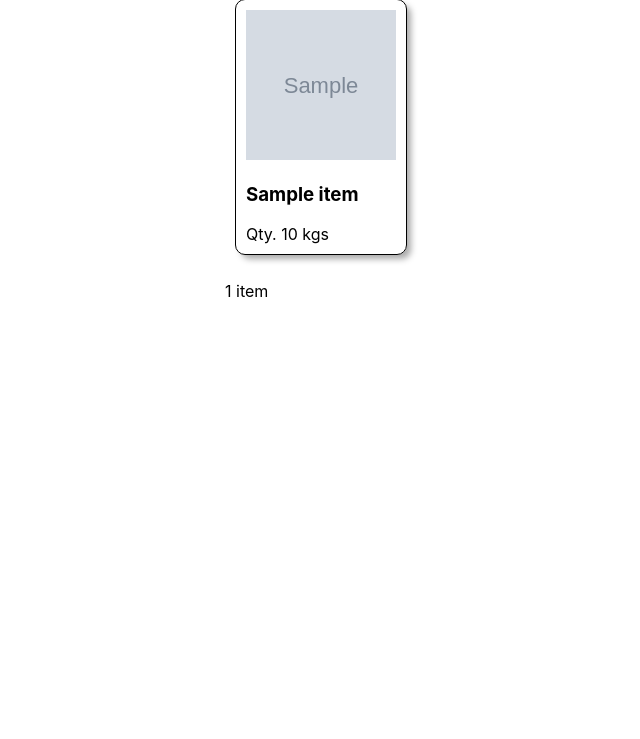
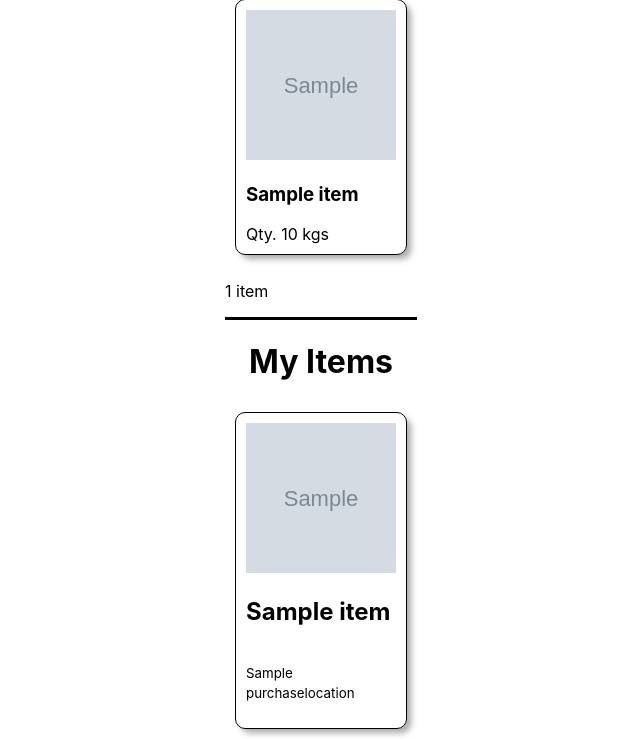
Before and after one commit to red-dmacedo/pj-restockr, a Django app: page /pantries/1/ in a window 1280 px wide. Shown: the part 223-962 px from the top of the page, without its empty margins (319-959 px from the left). Before the commit the page ends 520 px from the top, so only its background shows below. Run offline with Django 5.2, Linux system fonts and the light colour scheme; a user stored in the database is signed in; tables that the repository leaves empty hold one stand-in row (values such as "Sample post"); grey boxes marked "Sample" are stand-in pictures.

```diff
--- a/main_app/static/css/pantry_detail.css
+++ b/main_app/static/css/pantry_detail.css
@@ -0,0 +1,3 @@
+.all-items {
+    border-top: 3px solid black;
+}
--- a/main_app/templates/main_app/item_detail.html
+++ b/main_app/templates/main_app/item_detail.html
@@ -27,11 +27,8 @@
       {% else %}
         <a href="{% url 'item-index' %}" class="btn danger">Cancel</a>
       {% endif %}
-      {% comment %} <a href="{% url 'item-update' item.pk %}" class="btn">Edit</a> {% endcomment %}
       <a href="{% url 'item-update' item.pk %}?next={{ request.path }}" class="btn">Edit</a>
-      <form action="{% url 'item-delete' item.pk %}">
-        <button type="submit" class="btn warn">Delete</button>
-      </form>
+      <a href="{% url 'item-delete' item.pk %}?next={{ request.path }}" class="btn warn">Delete</a>
     </div>
   {% endif %}
 {% endblock %}
--- a/main_app/templates/main_app/pantry_detail.html
+++ b/main_app/templates/main_app/pantry_detail.html
@@ -1,5 +1,6 @@
 {% extends 'base.html' %}
 {% load static %}
+{% load custom_tags %}
 
 {% block head %}
   <link rel="stylesheet" href="{% static 'css/pantry_detail.css' %}" />
@@ -21,7 +22,6 @@
         <ul class="pantry-item-list flex-row-wrap">
           {% for pantryitem in pantry.items.all %}
             <a href="{% url 'item-update' pantryitem.item.pk %}?next={{ request.path }}">
-            {% comment %} <a href="{% url 'pantry-base-item-update' pantry.pk pantryitem.item.pk %}"> {% endcomment %}
               <li class="card">
                 {% if pantryitem.item.image %}
                   <img src="{{ pantryitem.item.image }}" alt="Image of {{ pantryitem.item.name }}" />
@@ -43,6 +43,26 @@
         <p>{{ pantry.items.all.count }} items</p>
       {% endif %}
     </div>
+    <div class="all-items">
+      {% if items.count %}
+      <h1 class="center-self">My Items</h1>
+        <ul class="flex-row-wrap">
+          {% for item in items %}
+            <li class="card">
+              {% if item.image %}
+                <img src="{{ item.image }}" alt="Image of {{ item.name }}" />
+              {% endif %}
+              <h2>{{ item.name }}</h2>
+              {% if item.purchase_locations.all.count %}
+                <div class="flex-row-wrap">
+                  <p><small>{{ item.purchase_locations.all|join_names:', ' }}</small></p>
+                </div>
+              {% endif %}
+            </li>
+          {% endfor %}
+        </ul>
+      {% endif %}
+      </div>
   {% else %}
     <h1>No Pantry at this address</h1>
   {% endif %}
--- a/main_app/views.py
+++ b/main_app/views.py
@@ -37,6 +37,11 @@ class PantryDetail(LoginRequiredMixin, DetailView):
     model = Pantry
     template_name = 'main_app/pantry_detail.html'
     context_object_name = "pantry"
+
+    def get_context_data(self, **kwargs):
+        context = super().get_context_data(**kwargs)
+        context["items"] = Item.objects.filter(owner=self.request.user)
+        return context
 
 
 class PantryUpdate(LoginRequiredMixin, UpdateView):
@@ -79,6 +84,11 @@ class ItemUpdate(LoginRequiredMixin, UpdateView):
 class ItemDelete(LoginRequiredMixin, DeleteView):
     model = Item
     success_url = '/items/'
+
+    def get_context_data(self, **kwargs):
+        context = super().get_context_data(**kwargs)
+        context["next"] = self.request.GET.get("next", "")
+        return context
 
 
 class PantryBaseItemUpdate(LoginRequiredMixin, UpdateView):
```
Also changed, not shown: main_app/templates/main_app/item_confirm_delete.html (added, +15 -0 lines), main_app/templates/main_app/item_list.html (+11 -6 lines).
